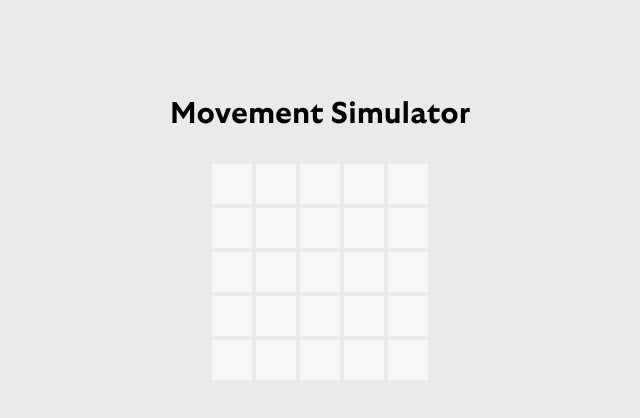
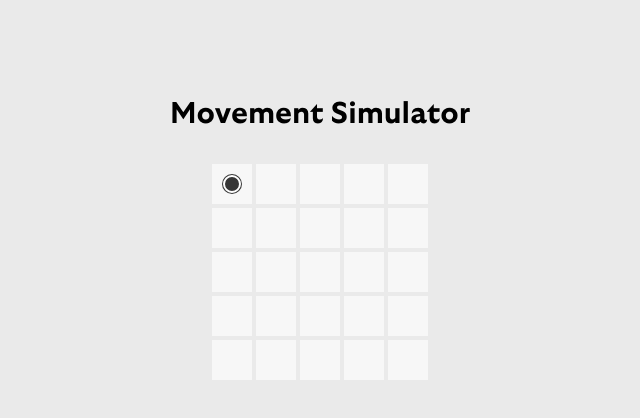
Before and after one commit to salman0719/movement-simulator, a Next.js app: page / in a window 1280 px wide. Shown: the top 418 px of the page, without its empty margins (320-960 px from the left). Built offline with nearby package versions, Linux system fonts and the light colour scheme.

Commit message:
Bot positioning

```diff
--- a/app/page.tsx
+++ b/app/page.tsx
@@ -3,7 +3,9 @@ import Network from "@/components/common/network";
 export default function Home() {
   return (
     <main className="flex min-h-screen flex-col items-center p-24">
-      <h1 className="text-3xl font-bold mb-8">Movement Simulator</h1>
+      <h1 className="text-3xl font-bold mb-8 text-center">
+        Movement Simulator
+      </h1>
       <div>
         <Network />
       </div>
--- a/components/common/box.module.css
+++ b/components/common/box.module.css
@@ -1,5 +1,28 @@
 .container {
-  width: 40px;
-  height: 40px;
+  --box-width: 40px;
+  --box-height: 40px;
+  width: var(--box-width);
+  height: var(--box-height);
   background-color: rgb(247 247 247);
+  display: flex;
+  justify-content: center;
+  align-items: center;
 }
+
+.active {
+  position: absolute;
+  background: transparent;
+  transition: all .2s linear;
+}
+
+.active>div {
+  background-color: rgb(54, 54, 54);
+  border-color: rgb(54, 54, 54);
+  width: calc(var(--box-width) / 2);
+  height: calc(var(--box-height) / 2);
+  border-radius: calc(var(--box-width) + var(--box-height));
+  outline-offset: -3px;
+  outline-color: #fff;
+  outline-width: 2px;
+  outline-style: solid;
+}
--- a/components/common/box.tsx
+++ b/components/common/box.tsx
@@ -1,8 +1,58 @@
-import React from "react";
+import React, { CSSProperties } from "react";
 import styles from "./box.module.css";
+import classNames from "classnames";
 
-const Box: React.FC = () => {
-  return <div className={styles.container} />;
+interface ActivePropType {
+  active: true;
+  rowIndex: number;
+  colIndex: number;
+}
+
+interface InactivePropType {
+  active: false;
+}
+
+type PropType = ActivePropType | InactivePropType;
+
+const Box: React.FC<PropType> = (props: PropType) => {
+  const { active } = props;
+
+  let rowIndex: ActivePropType["rowIndex"] = 0;
+  let colIndex: ActivePropType["colIndex"] = 0;
+
+  if (active) {
+    rowIndex = props.rowIndex;
+    colIndex = props.colIndex;
+  }
+
+  let style: CSSProperties | undefined = undefined;
+
+  if (active) {
+    style = {
+      position: "absolute",
+      top:
+        "calc(var(--box-height) * " +
+        rowIndex +
+        " + var(--gap) * " +
+        rowIndex +
+        ")",
+      left:
+        "calc(var(--box-width) * " +
+        colIndex +
+        " + var(--gap) * " +
+        colIndex +
+        ")",
+    };
+  }
+
+  return (
+    <div
+      style={style}
+      className={classNames(styles.container, active && styles.active)}
+    >
+      {active && <div />}
+    </div>
+  );
 };
 
 export default Box;
--- a/components/common/network.module.css
+++ b/components/common/network.module.css
@@ -3,6 +3,7 @@
   display: flex;
   gap: var(--gap);
   flex-direction: column;
+  position: relative;
 }
 
 .row {
--- a/components/common/network.tsx
+++ b/components/common/network.tsx
@@ -1,20 +1,31 @@
-import React from "react";
+"use client";
+
+import React, { useState } from "react";
 import styles from "./network.module.css";
 import { NETWORK_HEIGHT, NETWORK_WIDTH } from "@/utilities/constants";
 import Box from "./box";
 
 const Network: React.FC = () => {
+  const [activeRowIndex] = useState<number>(0);
+  const [activeColIndex] = useState<number>(0);
+
   return (
     <div className={styles.container}>
-      {new Array(NETWORK_HEIGHT).fill(0).map((_, index) => {
+      {new Array(NETWORK_HEIGHT).fill(0).map((_, rowIndex) => {
         return (
-          <div key={index} className={styles.row}>
-            {new Array(NETWORK_WIDTH).fill(0).map((_, subIndex) => {
-              return <Box key={subIndex} />;
+          <div key={rowIndex} className={styles.row}>
+            {new Array(NETWORK_WIDTH).fill(0).map((_, colIndex) => {
+              return <Box key={colIndex} active={false} />;
             })}
           </div>
         );
       })}
+      {activeRowIndex > -1 &&
+        activeRowIndex < NETWORK_HEIGHT &&
+        activeColIndex > -1 &&
+        activeColIndex < NETWORK_WIDTH && (
+          <Box active rowIndex={activeRowIndex} colIndex={activeColIndex} />
+        )}
     </div>
   );
 };
```
Also changed, not shown: package.json (+7 -6 lines), 1 other file (tests, documents, lock files or other folders).
